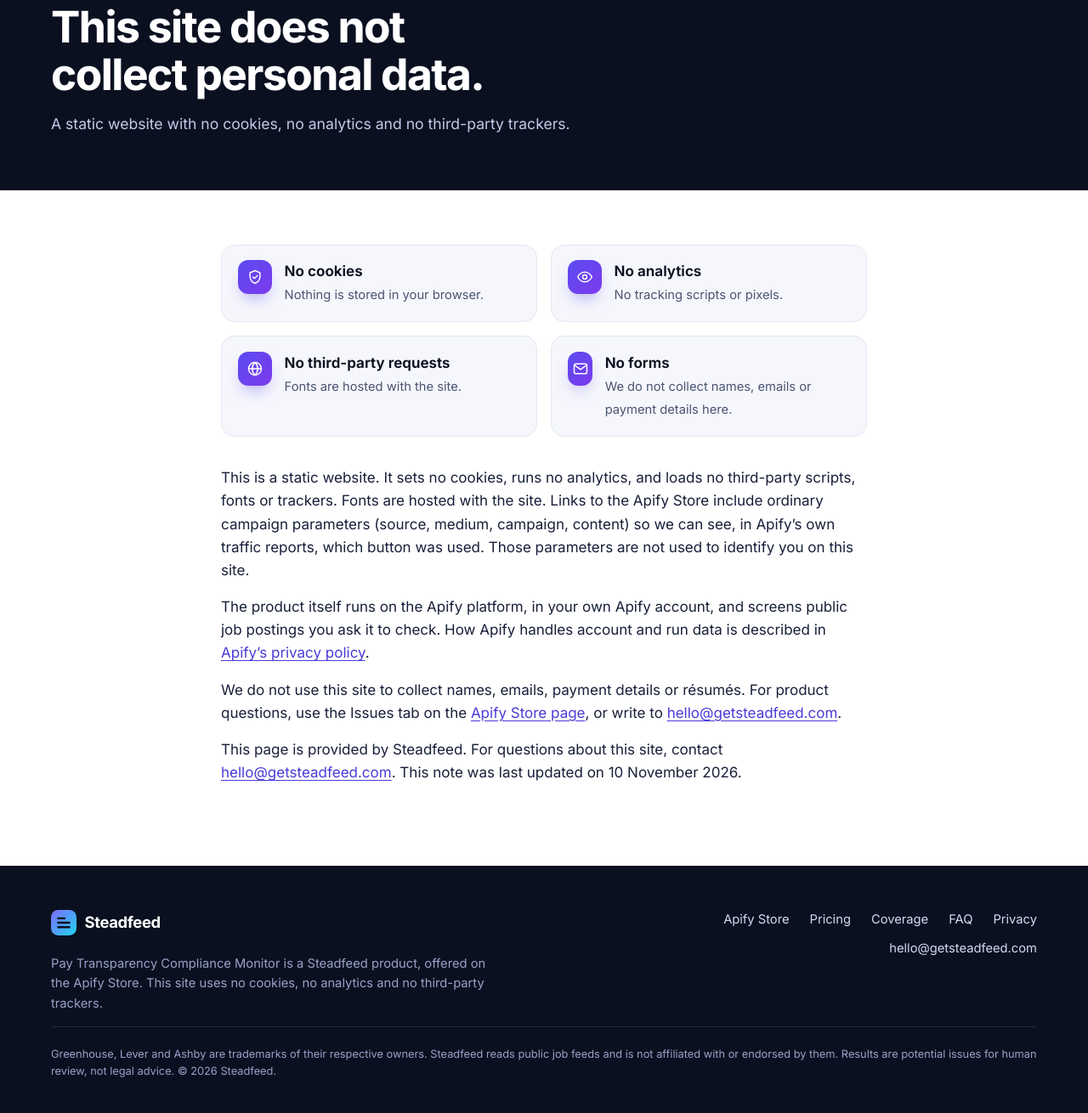
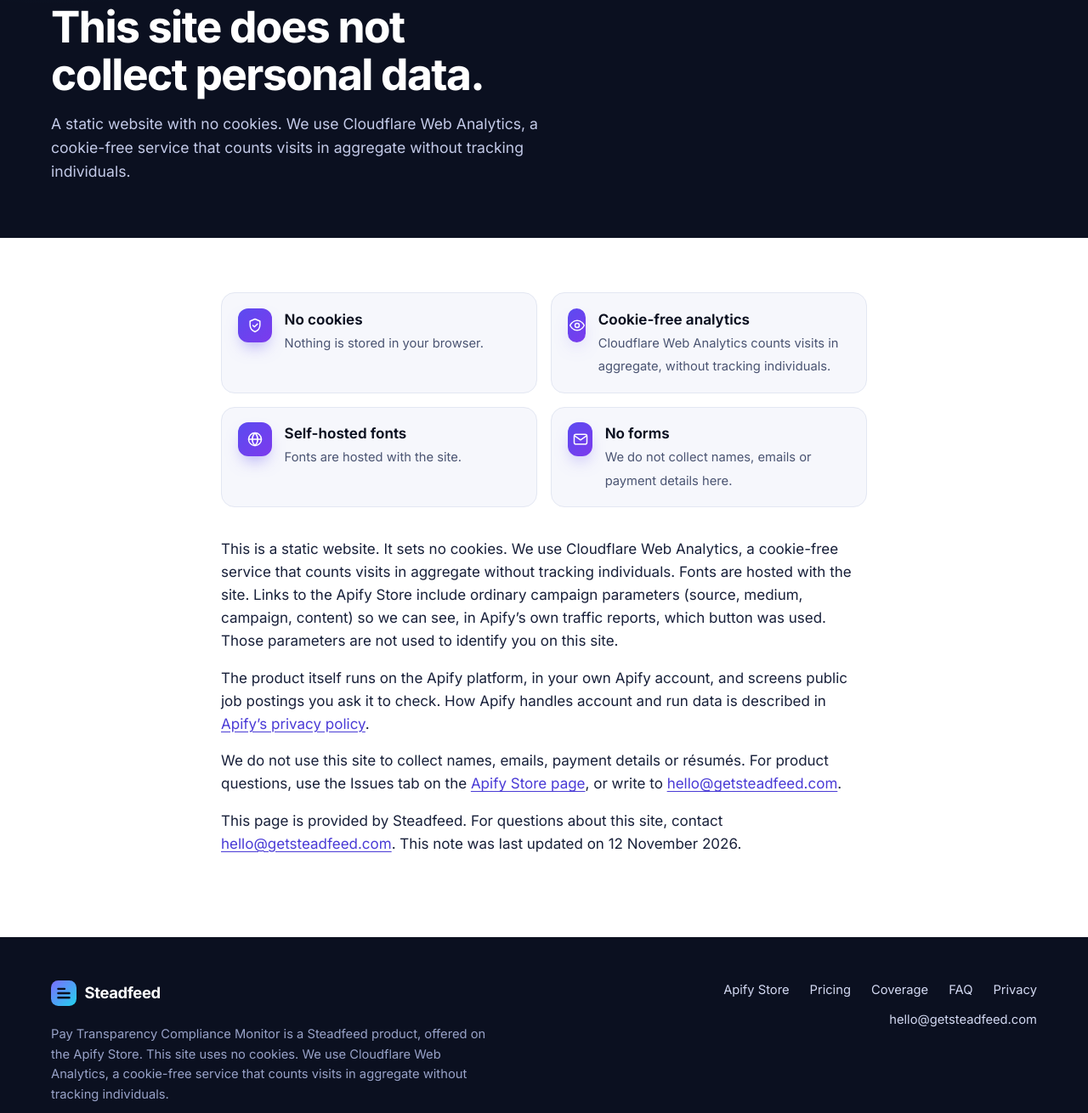
Before and after one commit to steadfeed-dev/pay-transparency, a plain HTML site: page privacy.html in a window 1280 px wide. Shown: the part 190-1500 px from the top of the page at 85% size. Drawn offline with Linux system fonts and the light colour scheme.

Commit message:
Add cookie-free Cloudflare Web Analytics and update the privacy wording
The beacon is on every HTML page. Privacy copy, the FAQ, the footer and the README now say we use Cloudflare Web Analytics to count visits in aggregate, without cookies or tracking individuals.

```diff
--- a/privacy.html
+++ b/privacy.html
@@ -58,19 +58,19 @@
   <main id="main">
     <section class="page-hero"><div class="wrap"><p class="pill"><span class="dot" aria-hidden="true"></span>Privacy</p>
       <h1>This site does not collect personal data.</h1>
-      <p class="sub">A static website with no cookies, no analytics and no third-party trackers.</p></div></section>
+      <p class="sub">A static website with no cookies. We use Cloudflare Web Analytics, a cookie-free service that counts visits in aggregate without tracking individuals.</p></div></section>
     <div class="legal"><div class="wrap">
       <div class="prose">
       <div class="facts">
         <div class="fact"><span class="ico"><svg class="icon" aria-hidden="true" focusable="false"><use href="#i-shield"/></svg></span><div><b>No cookies</b><span>Nothing is stored in your browser.</span></div></div>
-        <div class="fact"><span class="ico"><svg class="icon" aria-hidden="true" focusable="false"><use href="#i-eye"/></svg></span><div><b>No analytics</b><span>No tracking scripts or pixels.</span></div></div>
-        <div class="fact"><span class="ico"><svg class="icon" aria-hidden="true" focusable="false"><use href="#i-globe"/></svg></span><div><b>No third-party requests</b><span>Fonts are hosted with the site.</span></div></div>
+        <div class="fact"><span class="ico"><svg class="icon" aria-hidden="true" focusable="false"><use href="#i-eye"/></svg></span><div><b>Cookie-free analytics</b><span>Cloudflare Web Analytics counts visits in aggregate, without tracking individuals.</span></div></div>
+        <div class="fact"><span class="ico"><svg class="icon" aria-hidden="true" focusable="false"><use href="#i-globe"/></svg></span><div><b>Self-hosted fonts</b><span>Fonts are hosted with the site.</span></div></div>
         <div class="fact"><span class="ico"><svg class="icon" aria-hidden="true" focusable="false"><use href="#i-mail"/></svg></span><div><b>No forms</b><span>We do not collect names, emails or payment details here.</span></div></div>
       </div>
-      <p>This is a static website. It sets no cookies, runs no analytics, and loads no third-party scripts, fonts or trackers. Fonts are hosted with the site. Links to the Apify Store include ordinary campaign parameters (source, medium, campaign, content) so we can see, in Apify’s own traffic reports, which button was used. Those parameters are not used to identify you on this site.</p>
+      <p>This is a static website. It sets no cookies. We use Cloudflare Web Analytics, a cookie-free service that counts visits in aggregate without tracking individuals. Fonts are hosted with the site. Links to the Apify Store include ordinary campaign parameters (source, medium, campaign, content) so we can see, in Apify’s own traffic reports, which button was used. Those parameters are not used to identify you on this site.</p>
       <p>The product itself runs on the Apify platform, in your own Apify account, and screens public job postings you ask it to check. How Apify handles account and run data is described in <a href="https://apify.com/privacy-policy">Apify’s privacy policy</a>.</p>
       <p>We do not use this site to collect names, emails, payment details or résumés. For product questions, use the Issues tab on the <a href="https://apify.com/steadfeed/pay-transparency-compliance-monitor">Apify Store page</a>, or write to <a href="mailto:hello@getsteadfeed.com">hello@getsteadfeed.com</a>.</p>
-      <p>This page is provided by Steadfeed. For questions about this site, contact <a href="mailto:hello@getsteadfeed.com">hello@getsteadfeed.com</a>. This note was last updated on 10 November 2026.</p>
+      <p>This page is provided by Steadfeed. For questions about this site, contact <a href="mailto:hello@getsteadfeed.com">hello@getsteadfeed.com</a>. This note was last updated on 12 November 2026.</p>
       </div>
     </div></div>
   </main>
@@ -79,7 +79,7 @@
       <div class="footer-grid">
         <div>
           <a class="wordmark" href="index.html" aria-label="Steadfeed home"><svg class="logo" viewBox="0 0 32 32" aria-hidden="true" focusable="false"><defs><linearGradient id="lg" x1="0" y1="0" x2="32" y2="32" gradientUnits="userSpaceOnUse"><stop stop-color="#7c6cff"/><stop offset="1" stop-color="#22d3ee"/></linearGradient></defs><rect width="32" height="32" rx="9" fill="url(#lg)"/><path d="M9 21.5h14M9 16h14M9 10.5h8" stroke="#0b1020" stroke-width="2.6" stroke-linecap="round"/></svg>Steadfeed</a>
-          <p>Pay Transparency Compliance Monitor is a Steadfeed product, offered on the Apify Store. This site uses no cookies, no analytics and no third-party trackers.</p>
+          <p>Pay Transparency Compliance Monitor is a Steadfeed product, offered on the Apify Store. This site uses no cookies. We use Cloudflare Web Analytics, a cookie-free service that counts visits in aggregate without tracking individuals.</p>
         </div>
         <nav class="footer-nav" aria-label="Footer">
         <a href="https://apify.com/steadfeed/pay-transparency-compliance-monitor?utm_source=steadfeed-site&amp;utm_medium=website&amp;utm_campaign=ptcm-landing&amp;utm_content=footer-link">Apify Store</a>
@@ -94,5 +94,6 @@
     </div>
   </footer>
   <script src="assets/site.js" defer></script>
+<!-- Cloudflare Web Analytics --><script type='module' src='https://static.cloudflareinsights.com/beacon.min.js' data-cf-beacon='{"token": "a95febfa8f5742ebaacfa70bf321e671"}'></script><!-- End Cloudflare Web Analytics -->
 </body>
 </html>
```
Also changed, not shown: 404.html (+1 -0 lines), index.html (+3 -2 lines), 1 other file.
